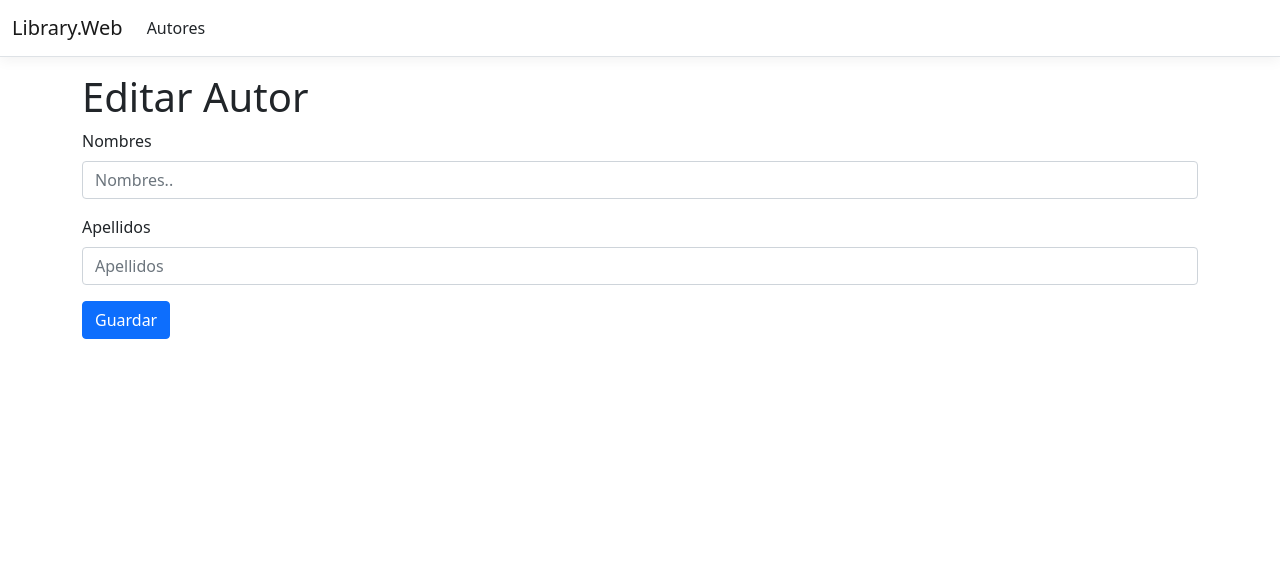
After one commit to jherson17/Library.web, an ASP.NET Core app: template Library.Web/Views/Authors/Edit.cshtml in a window 1280 px wide. The commit adds this page. Shown: the top 579 px of the page. Run offline with ASP.NET Core 8, Linux system fonts and the light colour scheme; the template is opened without the code that fills it, so the values that code supplies are empty; style sheets or scripts are compiled from the project's sources.

Commit message:
creacion de Vista y controlador Edit, hubo problemas con la vista fue necesario creala vacia

```diff
--- a/Library.Web/DTO/AuthorDTO.cs
+++ b/Library.Web/DTO/AuthorDTO.cs
@@ -1,7 +1,10 @@
+using Microsoft.IdentityModel.Tokens;
 using System.ComponentModel.DataAnnotations;
 
 namespace Library.Web.DTO
 {
+    //La clase AuthorDTO es un modelo de transferencia de datos(DTO) que se
+    //  utiliza para transferir datos relacionados con un autor entre las vistas y los controladores en una aplicación ASP.NET Core
     public class AuthorDTO
     {
         public int Id { get; set; }
--- /dev/null
+++ b/Library.Web/Views/Authors/Edit.cshtml
@@ -0,0 +1,33 @@
+@model Library.Web.DTO.AuthorDTO// Define el modelo de la vista como AuthorDTO en el espacio de nombres Library.Web.DTO
+
+@{
+    ViewData["Title"] = "Editar Autor";
+}
+
+<h1>Editar Autor</h1>
+
+<form asp-action="Edit" method="POST">
+
+    <input type="hidden" asp-for="Id" />
+
+    <div class="mb-3">
+        <label class="form-label">Nombres</label>
+        <input type="text" class="form-control" asp-for="Name" placeholder="Nombres..">
+        <span asp-validation-for="Name" class="text-danger"></span>
+    </div>
+
+    <div class="mb-3">
+        <label class="form-label">Apellidos</label>
+        <input type="text" class="form-control" asp-for="Last_Name" placeholder="Apellidos">
+        <span asp-validation-for="Last_Name" class="text-danger"></span>
+    </div>
+
+    <button class="btn btn-primary">Guardar</button>
+
+</form>
+
+@section Scripts {
+    @{
+        await Html.RenderPartialAsync("_ValidationScriptsPartial");
+    }
+}
--- a/Library.Web/Views/Authors/Index.cshtml
+++ b/Library.Web/Views/Authors/Index.cshtml
@@ -12,6 +12,7 @@
             <th scope="col">#</th>
             <th scope="col">First</th>
             <th scope="col">Last</th>
+            <th></th>
         </tr>
     </thead>
     <tbody>
@@ -20,6 +21,7 @@
             <tr>
                 <td>@item.Name</td>
                 <td>@item.Last_Name</td>
+                <td><a class="btn btn-warning" asp-action="Edit" asp-route-id="@item.Id">Editar</a></td>
             </tr>
         }
     </tbody>
```
Also changed, not shown: Library.Web/Controllers/AuthorsController.cs (+70 -0 lines), 14 other files.
